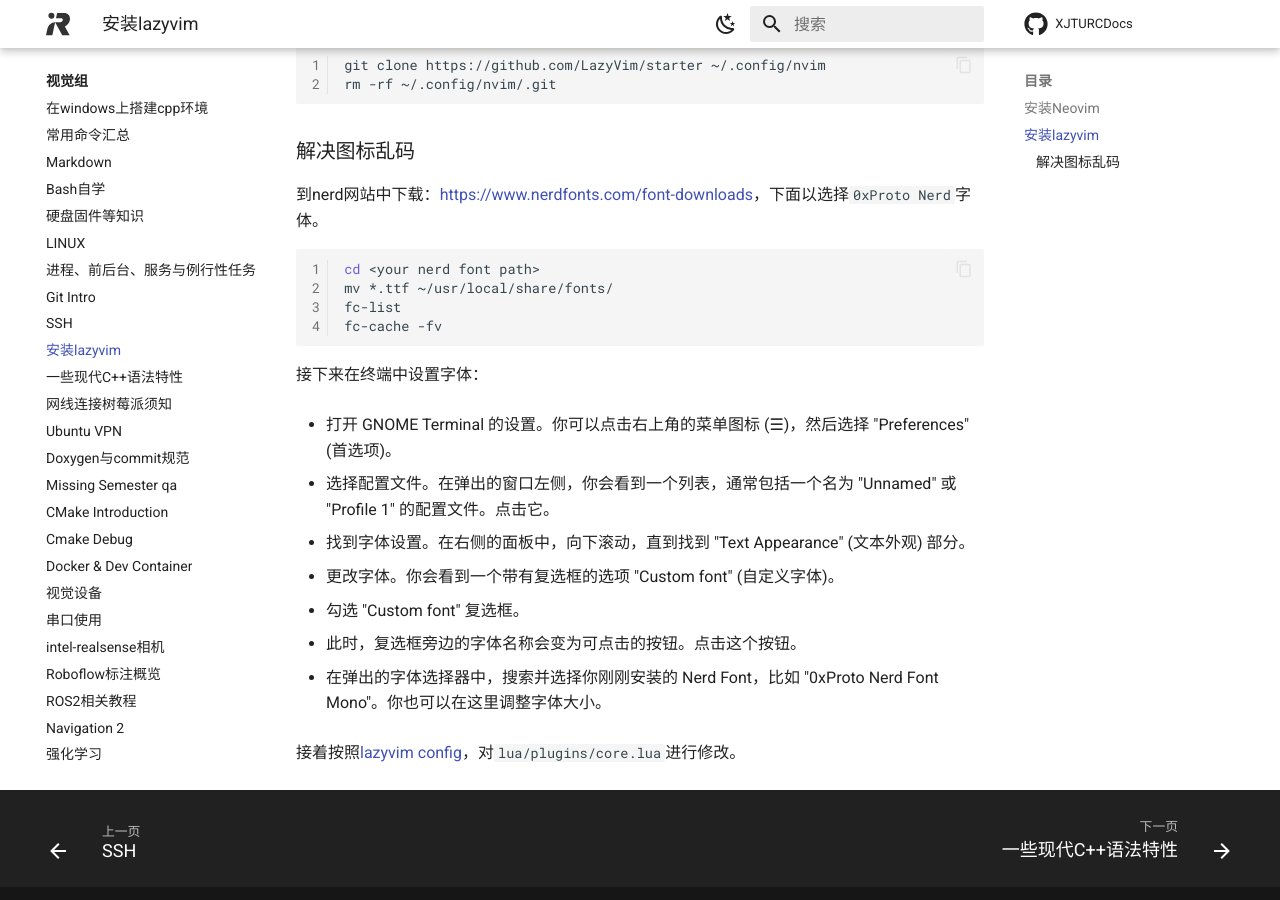
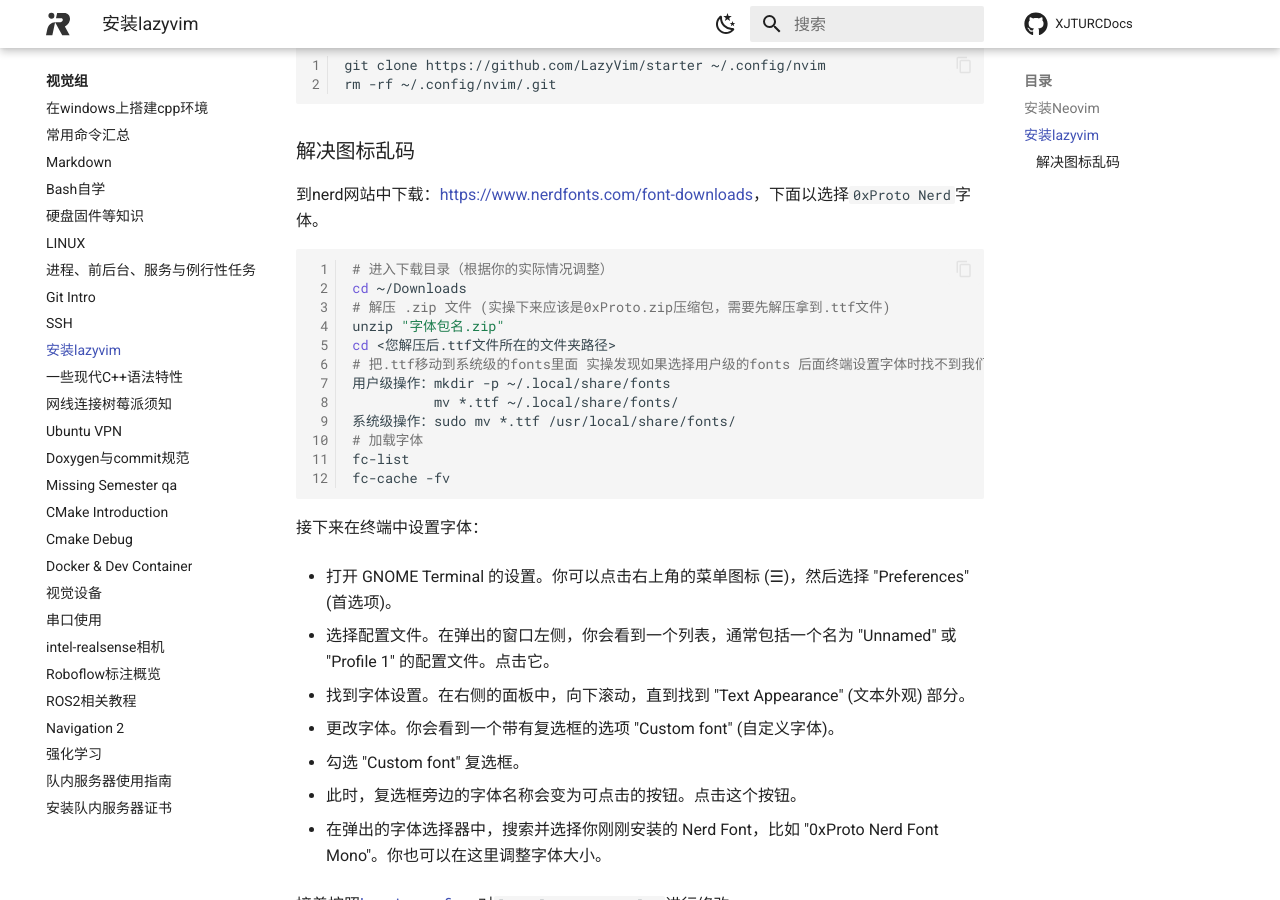
Before and after one commit to XJRCAdmin/XJTURCDocs, an MkDocs documentation site: the page built from docs/blog/vision/lazyvim/index.md, in a window 1280 px wide and 900 px high, scrolled down 958 px. Built offline with MkDocs 1.6.1 and Material for MkDocs 9.7.7, drawn with Linux system fonts in a browser that asks for light colours; comment, search, counter and statistics services are not loaded.

Commit message:
Update index.md
修改了字体的安装和设置的bash命令：
1、修改了之前的错误路径 ~/usr/...
2、细化了操作流程，对新手更友好
3、给出了用户级和系统级设置的两种选择

````diff
--- a/docs/blog/vision/lazyvim/index.md
+++ b/docs/blog/vision/lazyvim/index.md
@@ -23,8 +23,16 @@ rm -rf ~/.config/nvim/.git
 到nerd网站中下载：https://www.nerdfonts.com/font-downloads，下面以选择`0xProto Nerd`字体。
 
 ```bash
-cd <your nerd font path>
-mv *.ttf ~/usr/local/share/fonts/
+# 进入下载目录（根据你的实际情况调整）
+cd ~/Downloads
+# 解压 .zip 文件 (实操下来应该是0xProto.zip压缩包，需要先解压拿到.ttf文件)
+unzip "字体包名.zip"
+cd <您解压后.ttf文件所在的文件夹路径>
+# 把.ttf移动到系统级的fonts里面 实操发现如果选择用户级的fonts 后面终端设置字体时找不到我们下载的字体 不过还是贴出命令供您选择(二选一哦！)
+用户级操作：mkdir -p ~/.local/share/fonts
+          mv *.ttf ~/.local/share/fonts/
+系统级操作：sudo mv *.ttf /usr/local/share/fonts/
+# 加载字体
 fc-list
 fc-cache -fv
 ```
````
